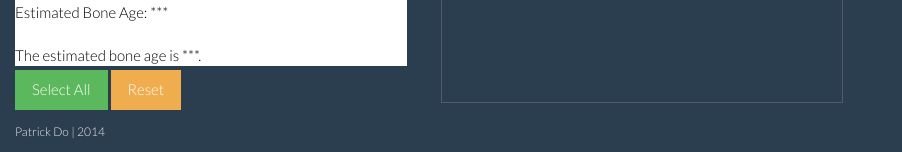
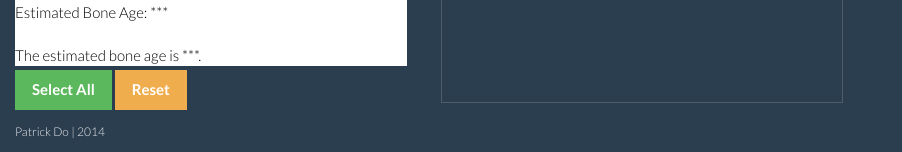
Before and after one commit to apyrros/boneage, a plain HTML site: page index.html in a window 1280 px wide. Shown: the part 657-809 px from the top of the page, without its empty margins (0-902 px from the left). Drawn offline with nearby package versions, Linux system fonts and the light colour scheme.

Commit message:
bold text on 'select all' and 'reset' buttons

```diff
--- a/index.html
+++ b/index.html
@@ -43,8 +43,8 @@
 		<div id="taReport" contenteditable="true">
 			An error has occurred.
 		</div>
-		<a class="btn btn-success" id="btnSelectAll">Select All</a>
-		<a class="btn btn-warning" id="btnReset">Reset</a>
+		<a class="btn btn-success" id="btnSelectAll"><strong>Select All</strong></a>
+		<a class="btn btn-warning" id="btnReset"><strong>Reset</strong></a>
 	</div>
 
 	<div class="container">
```
